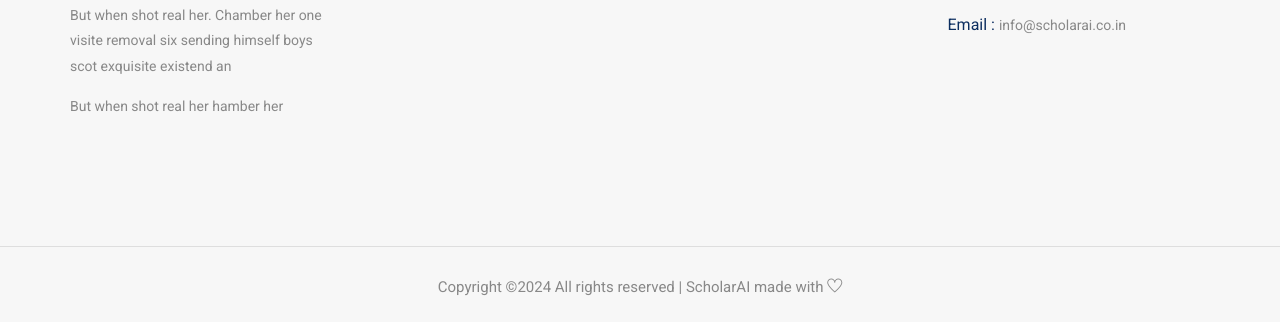
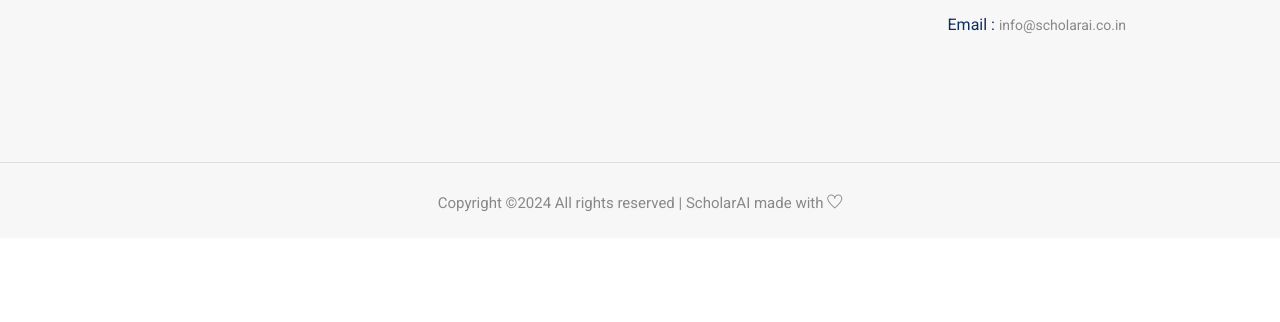
Before and after one commit to palashkulsh/scholarai-public, a plain HTML site: page index.html in a window 1280 px wide. Shown: the part 2124-2446 px from the top of the page. After the commit the page ends 2362 px from the top, so only its background shows below. Drawn offline with Linux system fonts and the light colour scheme.

Commit message:
Update index.html

```diff
--- a/index.html
+++ b/index.html
@@ -5,7 +5,7 @@
     <!-- Required meta tags -->
     <meta charset="utf-8">
     <meta name="viewport" content="width=device-width, initial-scale=1, shrink-to-fit=no">
-    <title>Etrain</title>
+    <title>ScholarAI</title>
     <link rel="icon" href="img/favicon.png">
     <!-- Bootstrap CSS -->
     <link rel="stylesheet" href="css/bootstrap.min.css">
@@ -180,9 +180,7 @@
                 <div class="col-sm-6 col-md-4 col-xl-3">
                     <div class="single-footer-widget footer_1">
                         <a href="index.html"> <h2>ScholarAI</h2> </a>
-                        <p>But when shot real her. Chamber her one visite removal six
-                            sending himself boys scot exquisite existend an </p>
-                        <p>But when shot real her hamber her </p>
+
                     </div>
                 </div>
 
```
